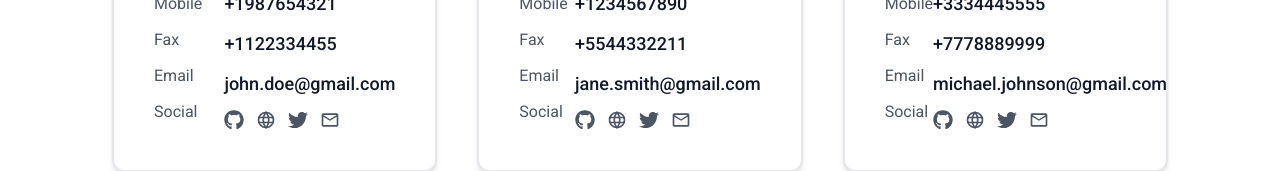
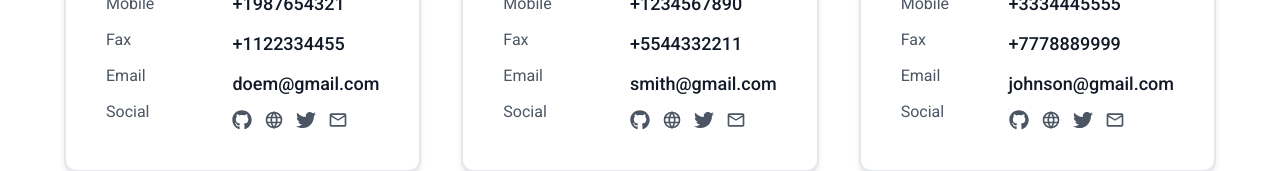
Before and after one commit to AthkiaAdiba/my-ninth-project-repo, a React (Vite) app: page /agents in a window 1280 px wide. Shown: the part 624-795 px from the top of the page. Built offline with nearby package versions, Linux system fonts and the light colour scheme; no server answers.

Commit message:
added README.md file

```diff
--- a/public/agents.json
+++ b/public/agents.json
@@ -7,7 +7,7 @@
       "office_number": "+1234567890",
       "mobile_number": "+1987654321",
       "fax_number": "+1122334455",
-      "email": "john.doe@gmail.com"
+      "email": "doem@gmail.com"
     },
     {
       "id": 2,
@@ -17,7 +17,7 @@
       "office_number": "+9876543210",
       "mobile_number": "+1234567890",
       "fax_number": "+5544332211",
-      "email": "jane.smith@gmail.com"
+      "email": "smith@gmail.com"
     },
     {
       "id": 3,
@@ -27,7 +27,7 @@
       "office_number": "+5556667777",
       "mobile_number": "+3334445555",
       "fax_number": "+7778889999",
-      "email": "michael.johnson@gmail.com"
+      "email": "johnson@gmail.com"
     },
     {
       "id": 4,
@@ -37,7 +37,7 @@
       "office_number": "+1112223333",
       "mobile_number": "+7778889999",
       "fax_number": "+3334445555",
-      "email": "emily.davis@gmail.com"
+      "email": "davis@gmail.com"
     },
     {
       "id": 5,
@@ -47,7 +47,7 @@
       "office_number": "+6667778888",
       "mobile_number": "+4445556666",
       "fax_number": "+9990001111",
-      "email": "david.wilson@gmail.com"
+      "email": "wilson@gmail.com"
     },
     {
       "id": 6,
@@ -57,6 +57,6 @@
       "office_number": "+2223334444",
       "mobile_number": "+5556667777",
       "fax_number": "+0001112222",
-      "email": "sarah.brown@gmail.com"
+      "email": "brown@gmail.com"
     }
   ]
--- a/src/Providers/AuthProvider.jsx
+++ b/src/Providers/AuthProvider.jsx
@@ -43,7 +43,6 @@ const AuthProvider = ({ children }) => {
 
     // Update profile
     const updateInformation = (userInformation, name, image) => {
-        // setLoading(true)
         return updateProfile(userInformation, {
             displayName: name,
             photoURL: image
@@ -78,7 +77,8 @@ const AuthProvider = ({ children }) => {
         updateInformation,
         logOut,
         loginWithGoogle,
-        loginWithGithub
+        loginWithGithub ,
+        setUser
     }
 
     return (
--- a/src/components/House/House.jsx
+++ b/src/components/House/House.jsx
@@ -13,9 +13,7 @@ const House = ({ house }) => {
     const { id_, image, estate_title, location, facilities, status, segment_name, price } = house;
     return (
         <div data-aos="zoom-in" data-aos-duration="2000" className="flex">
-            <Helmet>
-                <title>Estate Details</title>
-            </Helmet>
+
             <div className="zoom-image-container relative card bg-base-100 font-roboto shadow-sm border-2">
                 <figure className=""><img className={`w-full h-[300px] lg:h-[350px] ${isHovered ? 'animate__animated animate__zoomIn' : ''}`} src={image}  alt="Shoes" onMouseEnter={() => setIsHovered(true)} onMouseLeave={() => setIsHovered(false)} /></figure>
                 <div className="space-y-1 card-body">
--- a/src/components/HouseDetails/HouseDetails.jsx
+++ b/src/components/HouseDetails/HouseDetails.jsx
@@ -1,3 +1,4 @@
+import { Helmet } from "react-helmet-async";
 import { FaLocationDot } from "react-icons/fa6";
 import { useLoaderData, useParams } from "react-router-dom";
 
@@ -11,6 +12,9 @@ const HouseDetails = () => {
     console.log(house)
     return (
         <div className="mt-20 lg:mt-36 mx-2 lg:mx-72 mb-16">
+            <Helmet>
+                <title>Estate Details | DreamLoom Realty</title>
+            </Helmet>
             <div className="space-y-3 lg:space-y-0 mb-2 lg:mb-5 p-2 md:p-5 lg:p-6 flex flex-col lg:flex-row justify-between gap-0 lg:gap-6 font-roboto">
                 <div className="space-y-4">
                     <div className="flex gap-3 lg:gap-5 items-center">
--- a/src/components/Houses/Houses.jsx
+++ b/src/components/Houses/Houses.jsx
@@ -17,11 +17,9 @@ const Houses = () => {
         <div>
 
             <div className="mt-24 lg:mt-36 mb-28">
-                <Helmet>
-                    <title>Estate Details | DreamLoom Realty</title>
-                </Helmet>
+
                 <h2 data-aos="fade-down" data-aos-duration="2000" className="font-roboto text-7xl text-center mb-10">Estates</h2>
-                <div className="grid grid-cols-1 md:grid-cols-2 lg:grid-cols-3 gap-10 mx-2 lg:mx-28">
+                <div className="grid grid-cols-1 md:grid-cols-2 lg:grid-cols-3 gap-10 mx-2 lg:mx-[5%]">
                     {
                         houses.map(house => <House key={house.id_} house={house}></House>)
                     }
--- a/src/components/Slider/Slider.css
+++ b/src/components/Slider/Slider.css
@@ -13,7 +13,7 @@
     padding: 25px;
     border-radius: 9999px;
     border: 2px solid white;
-    width: 1px;
+    width: 1px !important;
     height: 1px;
 
 }
--- a/src/pages/Agents/Agents.jsx
+++ b/src/pages/Agents/Agents.jsx
@@ -18,7 +18,7 @@ const Agents = () => {
                 <title>Agents | DreamLoom Realty</title>
             </Helmet>
             <h2 data-aos="fade-down" data-aos-duration="2000" className="font-roboto text-7xl text-center mb-10">Agents</h2>
-            <div className="grid grid-cols-1 md:grid-cols-2 lg:grid-cols-3 gap-10 mx-2 lg:mx-28">
+            <div className="grid grid-cols-1 md:grid-cols-2 lg:grid-cols-3 gap-10 mx-2 lg:mx-[5%]">
                 {
                     agents.map(agent => <Agent key={agent.id} agent={agent}></Agent>)
                 }
--- a/src/pages/Register/Register.jsx
+++ b/src/pages/Register/Register.jsx
@@ -94,7 +94,7 @@ const Register = () => {
                                 message: 'Length must be at least 6 character'
                             }
                         })} />
-                        <span className={errors.password ? 'absolute bottom-12 lg:bottom-12 right-5 text-gray-900 text-xl' : 'absolute bottom-4 right-5 text-gray-900 text-xl'} onClick={() => setShowPassword(!showPassword)}>
+                        <span className='absolute top-12 right-5 text-gray-900 text-xl' onClick={() => setShowPassword(!showPassword)}>
                             {
                                 showPassword ? <FaEyeSlash></FaEyeSlash> : <FaEye></FaEye>
                             }
--- a/src/pages/UpdatedProfile/UpdatedProfile.jsx
+++ b/src/pages/UpdatedProfile/UpdatedProfile.jsx
@@ -5,7 +5,7 @@ import { Helmet } from "react-helmet-async";
 
 
 const UpdatedProfile = () => {
-    const { user, updateInformation } = useContext(AuthContext);
+    const { user, updateInformation, setUser } = useContext(AuthContext);
     // console.log(loggedUser.displayName)
 
     const {
@@ -28,6 +28,7 @@ const UpdatedProfile = () => {
         updateInformation(user, name, image)
             .then(() => {
                 console.log('profile updated')
+                setUser({...user, displayName: name, photoURL: image})
             })
             .catch()
     }
```
Also changed, not shown: 1 other file (tests, documents, lock files or other folders).
